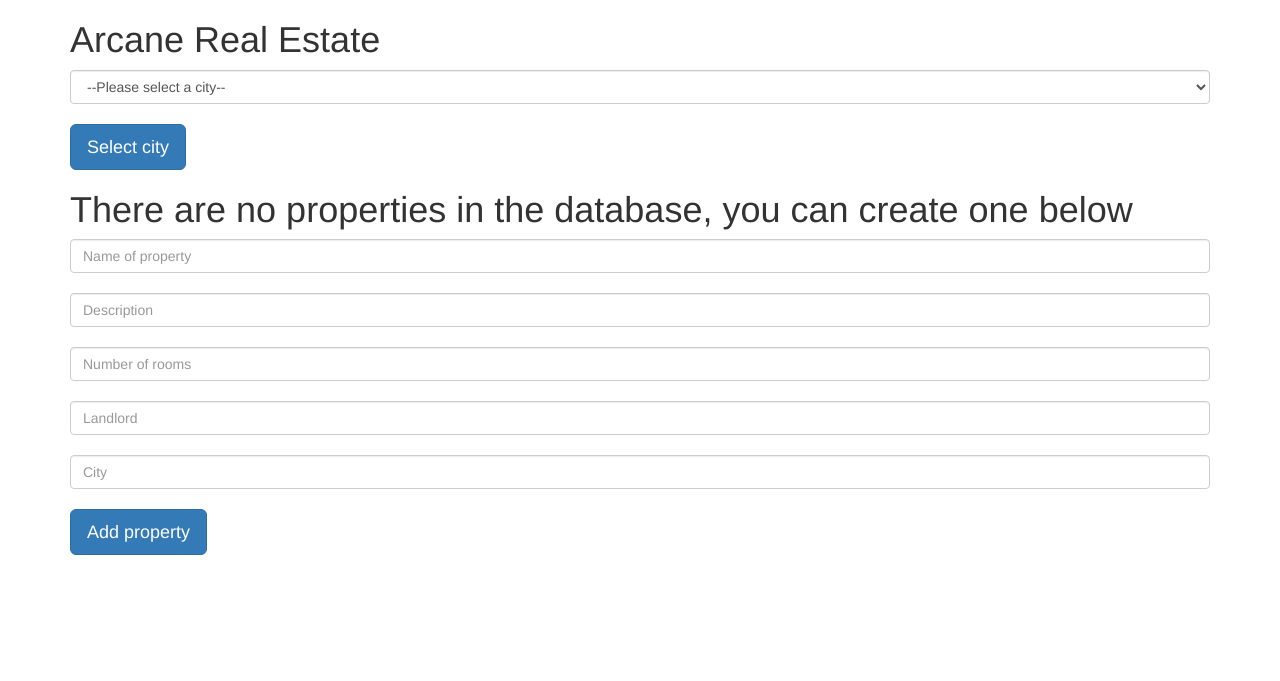
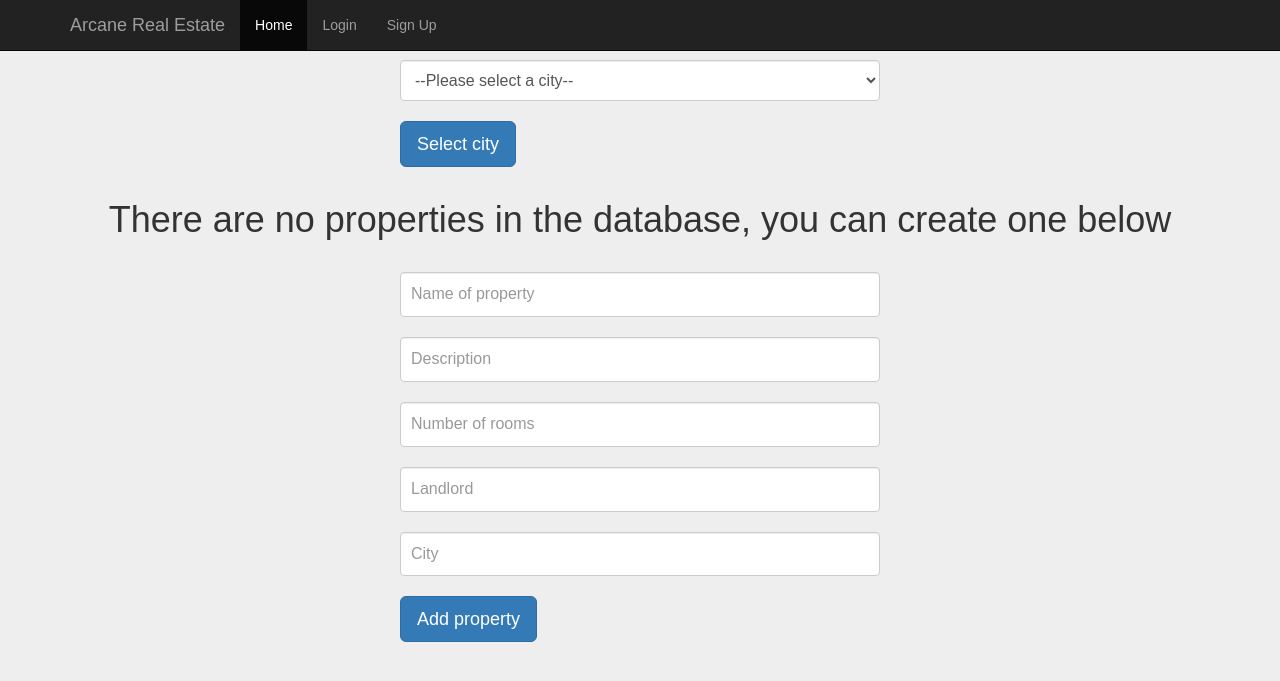
Before and after one commit to eloi-m/technical-test-arcane, a Flask app: page / in a window 1280 px wide. Shown: the top 681 px of the page. Run offline with Flask 2, Linux system fonts and the light colour scheme; data that the repository does not hold is empty; some libraries are stand-ins or nearby versions.

Commit message:
Fixed UI

```diff
--- a/app.py
+++ b/app.py
@@ -7,7 +7,6 @@ from wtforms.validators import InputRequired, Email, Length
 from werkzeug.security import generate_password_hash, check_password_hash
 
 from datetime import datetime
-
 
 app = Flask(__name__)
 app.config['SECRET_KEY'] = "justarandomsecretkeypassingby"
@@ -57,6 +56,7 @@ class RegisterForm(FlaskForm):
     username = StringField('username', validators=[InputRequired(), Length(min=2, max=40)])
     password = PasswordField('password', validators=[InputRequired(), Length(min=8, max=80)])
 
+
 @app.route('/login', methods=["GET", "POST"])
 def login():
     form = LoginForm()
@@ -75,7 +75,7 @@ def login():
 def signup():
     form = RegisterForm()
     if form.validate_on_submit():
-        hashed_password = generate_password_hash(form.password.data, method = 'sha256')
+        hashed_password = generate_password_hash(form.password.data, method='sha256')
         new_user = User(username=form.username.data, email=form.email.data, password=hashed_password)
         db.session.add(new_user)
         db.session.commit()
@@ -88,7 +88,6 @@ def signup():
 @app.route('/dashboard')
 def dashboard():
     return render_template('dashboard.html')
-
 
 
 from flask import Flask, render_template, url_for, request, redirect
@@ -164,6 +163,5 @@ def update(id):
         return render_template('update.html', property=property)
 
 
-
 if __name__ == '__main__':
     app.run(debug=True)
--- a/static/main.css
+++ b/static/main.css
@@ -1,28 +1,20 @@
 body {
   font-family:sans-serif;
-  padding-top: 40px;
   padding-bottom: 40px;
   background-color: #eee;
 }
 
 .selector{
-  width:20%
+  margin-top:50px;
 }
 
-select {
-  width:50%
-}
-
-
-
 h1 {
-  width:75%;
   text-align:center;
   margin:auto
 }
 
 .form-signin {
-  max-width: 330px;
+  max-width: 500px;
   padding: 10px;
   margin: 2% auto;
 }
--- a/templates/index.html
+++ b/templates/index.html
@@ -1,9 +1,36 @@
 {% extends "bootstrap/base.html" %}
 
+
+{% block styles %}
+{{super()}}
+<link rel="stylesheet" href="{{url_for('.static', filename='main.css')}}">
+{% endblock %}
+
 {% block body %}
-<div class="content">
-    <div class="container">
-    <h1> Arcane Real Estate </h1>
+    <nav class="navbar navbar-inverse navbar-fixed-top">
+      <div class="container">
+        <div class="navbar-header">
+          <button type="button" class="navbar-toggle collapsed" data-toggle="collapse" data-target="#navbar" aria-expanded="false" aria-controls="navbar">
+            <span class="sr-only">Toggle navigation</span>
+            <span class="icon-bar"></span>
+            <span class="icon-bar"></span>
+            <span class="icon-bar"></span>
+          </button>
+          <a class="navbar-brand" href="#">Arcane Real Estate</a>
+        </div>
+        <div id="navbar" class="collapse navbar-collapse">
+          <ul class="nav navbar-nav">
+            <li class="active"><a href="#">Home</a></li>
+            <li><a href="{{ url_for('login') }}">Login</a></li>
+            <li><a href="{{ url_for('signup') }}">Sign Up</a></li>
+          </ul>
+        </div><!--/.nav-collapse -->
+      </div>
+    </nav>
+
+
+<div class="container">
+    <div class="selector">
         <form action="/" class="form-signin" method="GET" name="selector">
             <select name = "city" class="form-control" >
                 <option value="" SELECTED>--Please select a city--</option>
@@ -13,6 +40,7 @@
             </select> <br/>
         <button class="btn btn-lg btn-primary " type="submit">Select city</button>
         </form>
+        </div>
     </select>
     </div>
     {% if properties|length<1 and cities|length<1 %}
@@ -61,5 +89,4 @@
         <button class="btn btn-lg btn-primary " type="submit">Add property</button>
     </form>
     </div>
-</div>
 {% endblock %}
```
Also changed, not shown: templates/login.html (+21 -0 lines), templates/signup.html (+20 -1 lines), templates/update.html (+26 -3 lines), 1 other file.
